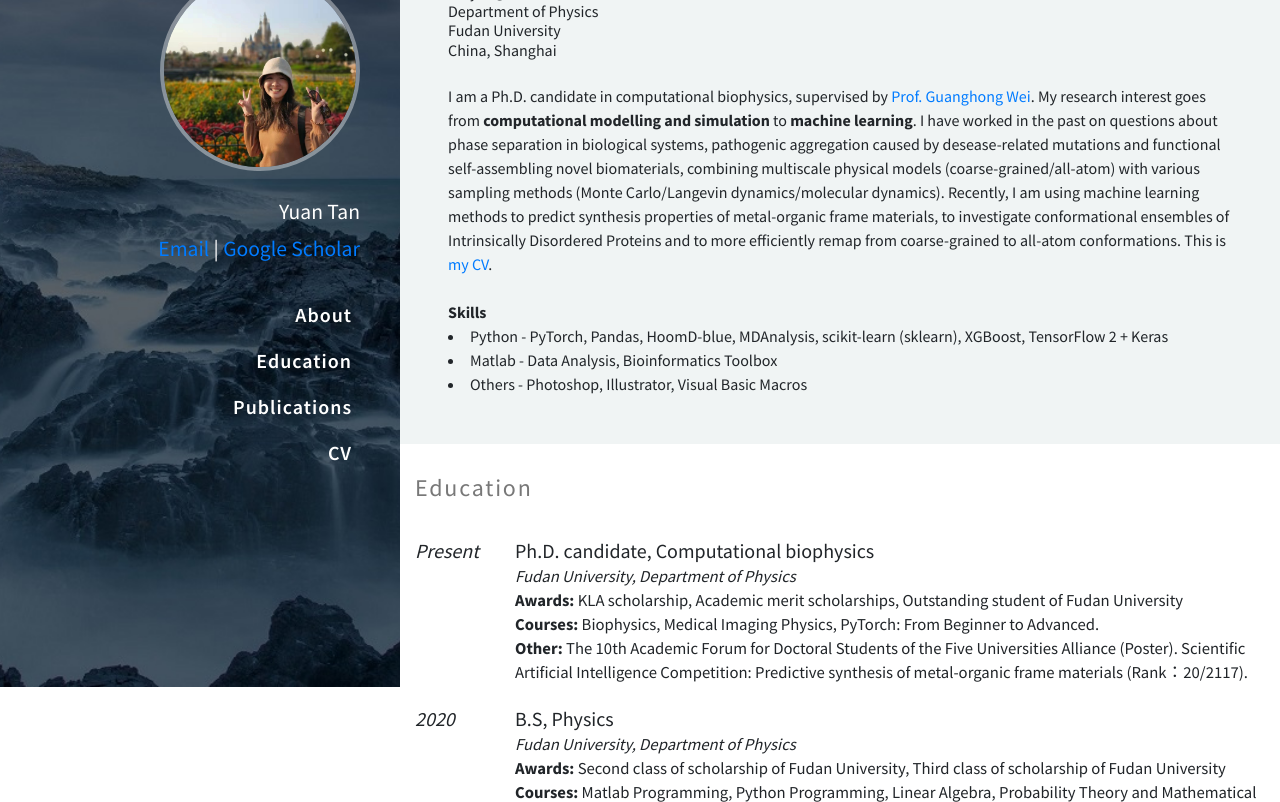
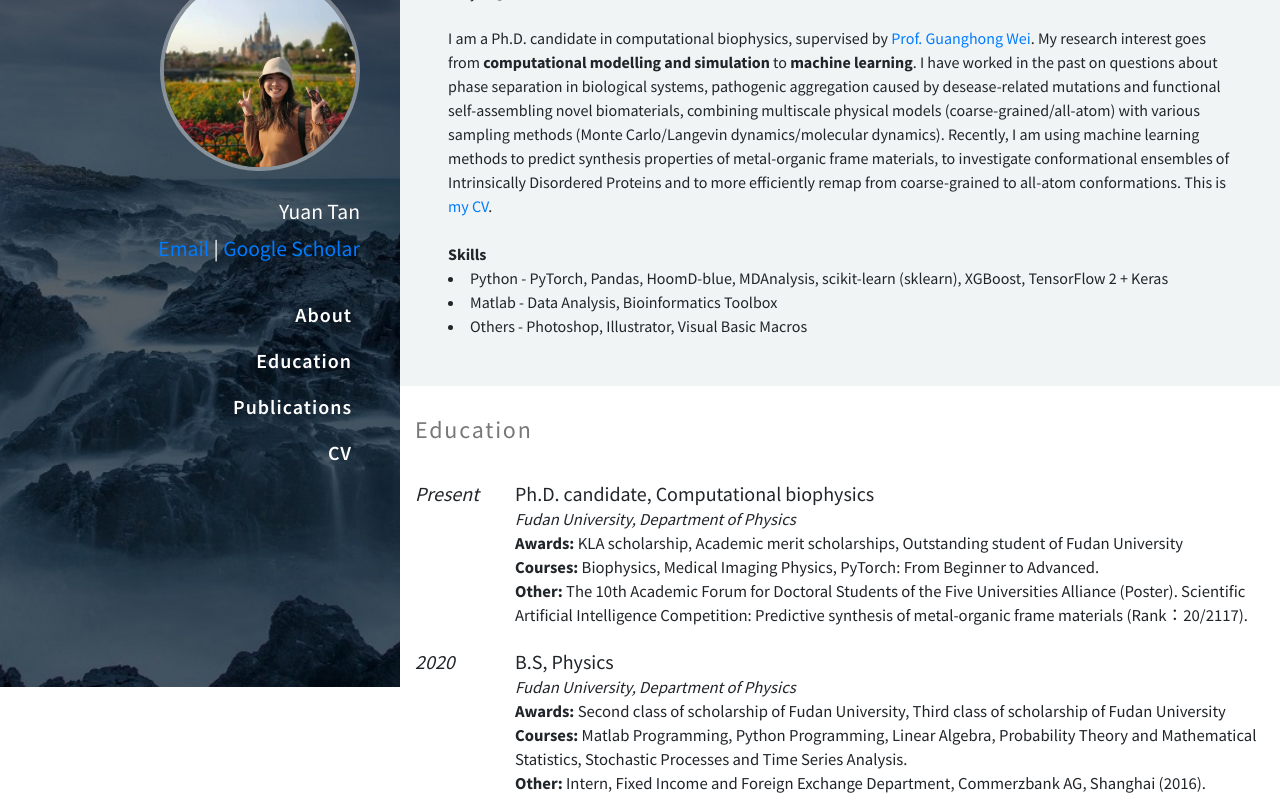
Before and after one commit to cirrrrcle/YuanTan, a plain HTML site: page index.html in a window 1280 px wide. Shown: the part 113-915 px from the top of the page. Drawn offline with Linux system fonts and the light colour scheme.

Commit message:
Update index.html

```diff
--- a/index.html
+++ b/index.html
@@ -71,7 +71,7 @@
         <div class="mx-auto text-left">
           <h1><strong>Yuan Tan</strong></h1>
 		  <h6>tany20@fudan.edu.cn</h6>
-		  <h6>Department of Physics</a><br>Fudan University</a><br>China, Shanghai<br></h6>
+		  <!-- <h6>Department of Physics</a><br>Fudan University</a><br>China, Shanghai<br></h6> -->
 
           <br>
           I am a Ph.D. candidate in computational biophysics, supervised by <a href="http://www.physics.fudan.edu.cn/tps/people/ghwei/index_en.htm">Prof. Guanghong Wei</a>. My research interest goes from <b>computational modelling and simulation</b> to <b>machine learning</b>. I have worked in the past on questions about phase separation in biological systems, pathogenic aggregation caused by desease-related mutations and functional self-assembling novel biomaterials, combining multiscale physical models (coarse-grained/all-atom) with various sampling methods (Monte Carlo/Langevin dynamics/molecular dynamics). Recently, I am using machine learning methods to predict synthesis properties of metal-organic frame materials, to investigate conformational ensembles of Intrinsically Disordered Proteins and to more efficiently remap from coarse-grained to all-atom conformations. This is <a href="files/CV.pdf">my CV</a>.
```
